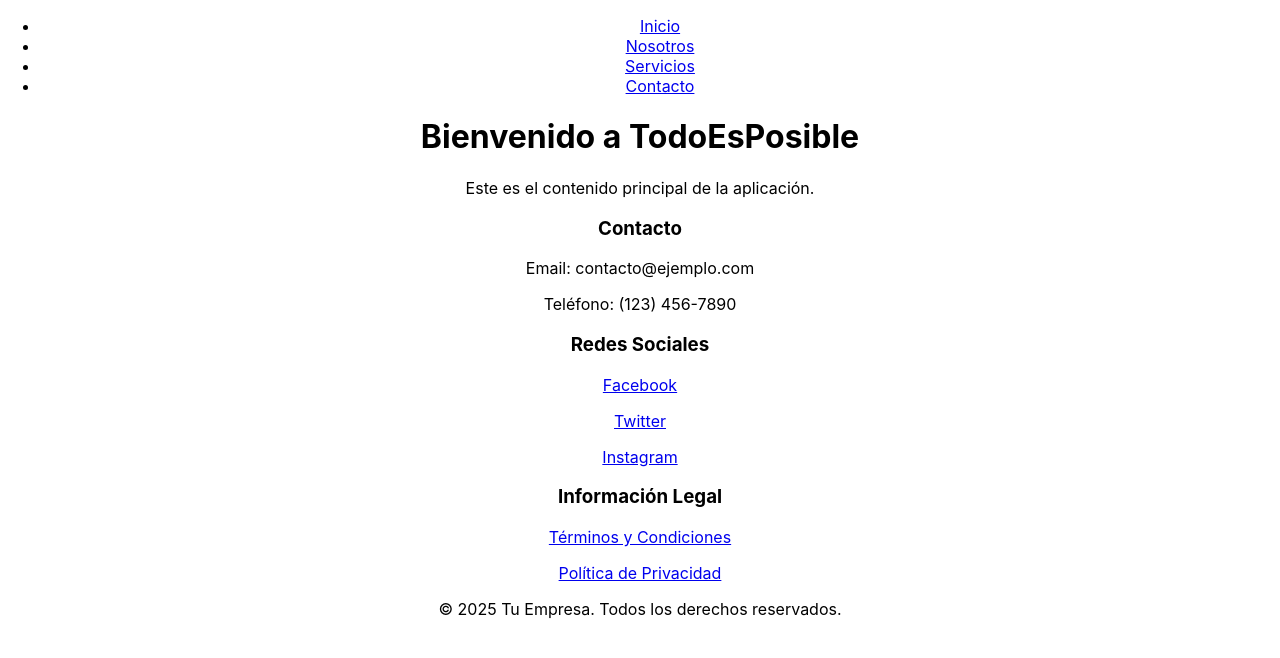
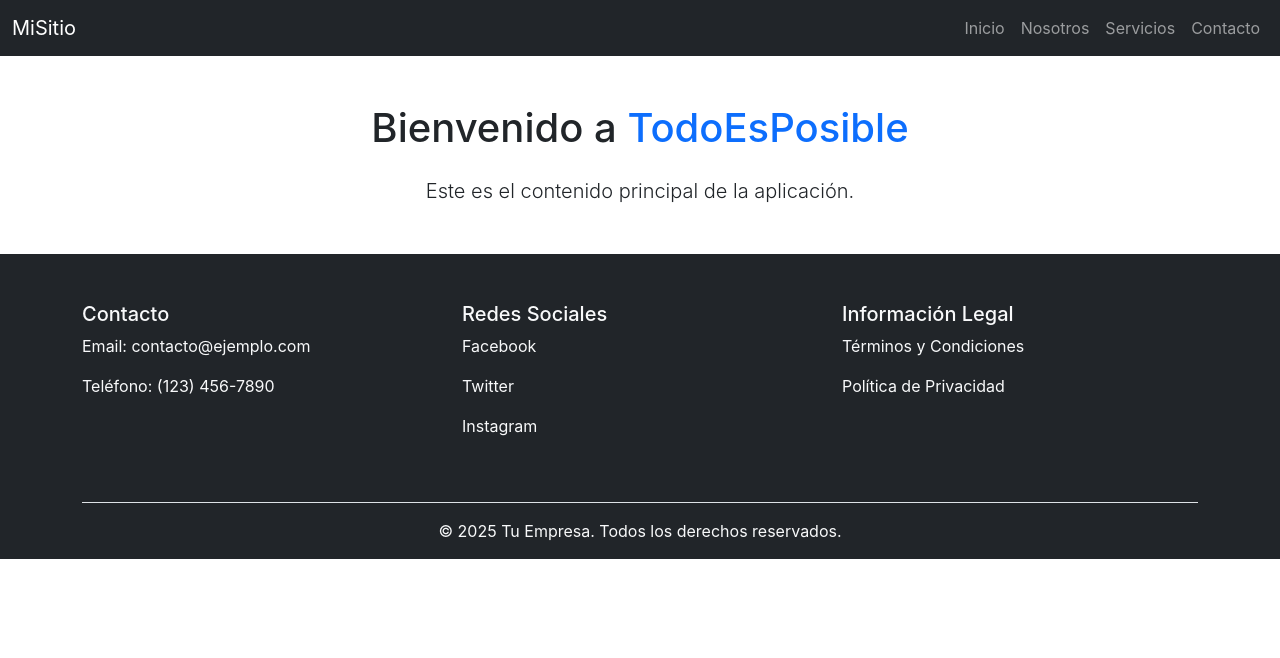
Before and after one commit to luislr220/TodoEsPosible, a React (Create React App) app: page / in a window 1280 px wide. Shown: the top 658 px of the page. Built offline with nearby package versions, Linux system fonts and the light colour scheme.

Commit message:
Agregando estilos

```diff
--- a/public/index.html
+++ b/public/index.html
@@ -24,6 +24,15 @@
       work correctly both with client-side routing and a non-root public URL.
       Learn how to configure a non-root public URL by running `npm run build`.
     -->
+
+ <link
+      href="https://cdn.jsdelivr.net/npm/bootstrap@5.3.1/dist/css/bootstrap.min.css"
+      rel="stylesheet"
+      integrity="sha384-YS1bFgl3ytAm67D9ebwvnCc5kGf31E30lHmSwClO71ypxkZlo/J4F13pLu5S9hxX"
+      crossorigin="anonymous"
+    />
+
+
     <title>React App</title>
   </head>
   <body>
--- a/src/components/Content.jsx
+++ b/src/components/Content.jsx
@@ -1,8 +1,11 @@
+
 const Content = () => {
   return (
-    <main>
-      <h1>Bienvenido a TodoEsPosible</h1>
-      <p>Este es el contenido principal de la aplicación.</p>
+    <main className="container my-5">
+      <div className="text-center">
+        <h1 className="mb-4">Bienvenido a <span className="text-primary">TodoEsPosible</span></h1>
+        <p className="lead">Este es el contenido principal de la aplicación.</p>
+      </div>
     </main>
   );
 };
--- a/src/components/Footer.jsx
+++ b/src/components/Footer.jsx
@@ -1,36 +1,30 @@
+
+
 const Footer = () => {
   return (
-    <footer>
-      <div className="footer-content">
-        <div className="footer-section">
-          <h3>Contacto</h3>
-          <p>Email: contacto@ejemplo.com</p>
-          <p>Teléfono: (123) 456-7890</p>
+    <footer className="bg-dark text-light pt-5 pb-3">
+      <div className="container">
+        <div className="row text-center text-md-start">
+          <div className="col-md-4 mb-4">
+            <h5>Contacto</h5>
+            <p>Email: contacto@ejemplo.com</p>
+            <p>Teléfono: (123) 456-7890</p>
+          </div>
+          <div className="col-md-4 mb-4">
+            <h5>Redes Sociales</h5>
+            <p><a href="https://facebook.com/tuempresa" className="text-light text-decoration-none">Facebook</a></p>
+            <p><a href="https://twitter.com/tuempresa" className="text-light text-decoration-none">Twitter</a></p>
+            <p><a href="https://instagram.com/tuempresa" className="text-light text-decoration-none">Instagram</a></p>
+          </div>
+          <div className="col-md-4 mb-4">
+            <h5>Información Legal</h5>
+            <p><a href="/terminos-y-condiciones" className="text-light text-decoration-none">Términos y Condiciones</a></p>
+            <p><a href="/politica-privacidad" className="text-light text-decoration-none">Política de Privacidad</a></p>
+          </div>
         </div>
-        <div className="footer-section">
-          <h3>Redes Sociales</h3>
-          <p>
-            <a href="https://facebook.com/tuempresa">Facebook</a>
-          </p>
-          <p>
-            <a href="https://twitter.com/tuempresa">Twitter</a>
-          </p>
-          <p>
-            <a href="https://instagram.com/tuempresa">Instagram</a>
-          </p>
+        <div className="text-center mt-4 border-top pt-3">
+          <p className="mb-0">&copy; 2025 Tu Empresa. Todos los derechos reservados.</p>
         </div>
-        <div className="footer-section">
-          <h3>Información Legal</h3>
-          <p>
-            <a href="/terminos-y-condiciones">Términos y Condiciones</a>
-          </p>
-          <p>
-            <a href="/politica-privacidad">Política de Privacidad</a>
-          </p>
-        </div>
-      </div>
-      <div className="footer-bottom">
-        <p>&copy; 2025 Tu Empresa. Todos los derechos reservados.</p>
       </div>
     </footer>
   );
--- a/src/components/Header.jsx
+++ b/src/components/Header.jsx
@@ -1,13 +1,29 @@
 const Header = () => {
     return (
         <header>
-            <nav>
-                <ul>
-                    <li><a href="#inicio">Inicio</a></li>
-                    <li><a href="#nosotros">Nosotros</a></li>
-                    <li><a href="#servicios">Servicios</a></li>
-                    <li><a href="#contacto">Contacto</a></li>
-                </ul>
+            <nav className="navbar navbar-expand-lg navbar-dark bg-dark">
+                <div className="container-fluid">
+                    <a className="navbar-brand" href="#inicio">MiSitio</a>
+                    <button className="navbar-toggler" type="button" data-bs-toggle="collapse" data-bs-target="#navbarNav">
+                        <span className="navbar-toggler-icon"></span>
+                    </button>
+                    <div className="collapse navbar-collapse" id="navbarNav">
+                        <ul className="navbar-nav ms-auto">
+                            <li className="nav-item">
+                                <a className="nav-link" href="#inicio">Inicio</a>
+                            </li>
+                            <li className="nav-item">
+                                <a className="nav-link" href="#nosotros">Nosotros</a>
+                            </li>
+                            <li className="nav-item">
+                                <a className="nav-link" href="#servicios">Servicios</a>
+                            </li>
+                            <li className="nav-item">
+                                <a className="nav-link" href="#contacto">Contacto</a>
+                            </li>
+                        </ul>
+                    </div>
+                </div>
             </nav>
         </header>
     );
```
